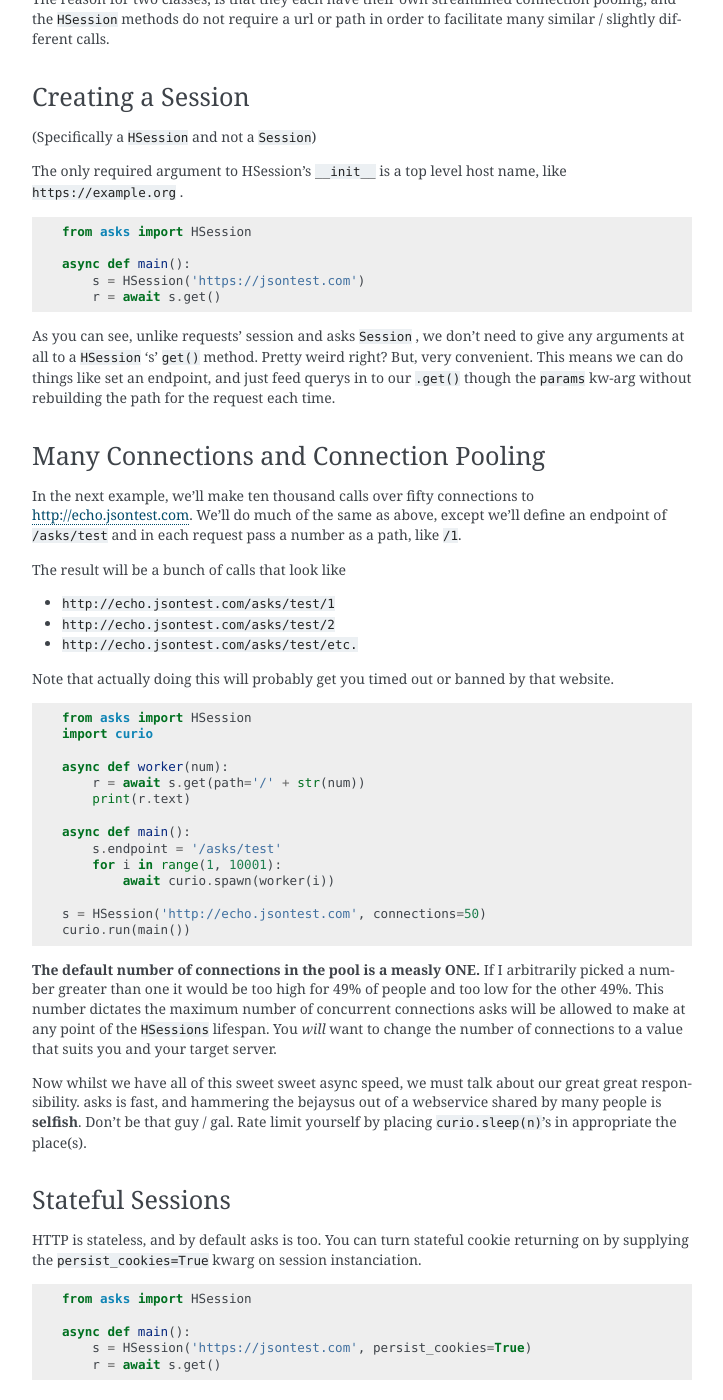
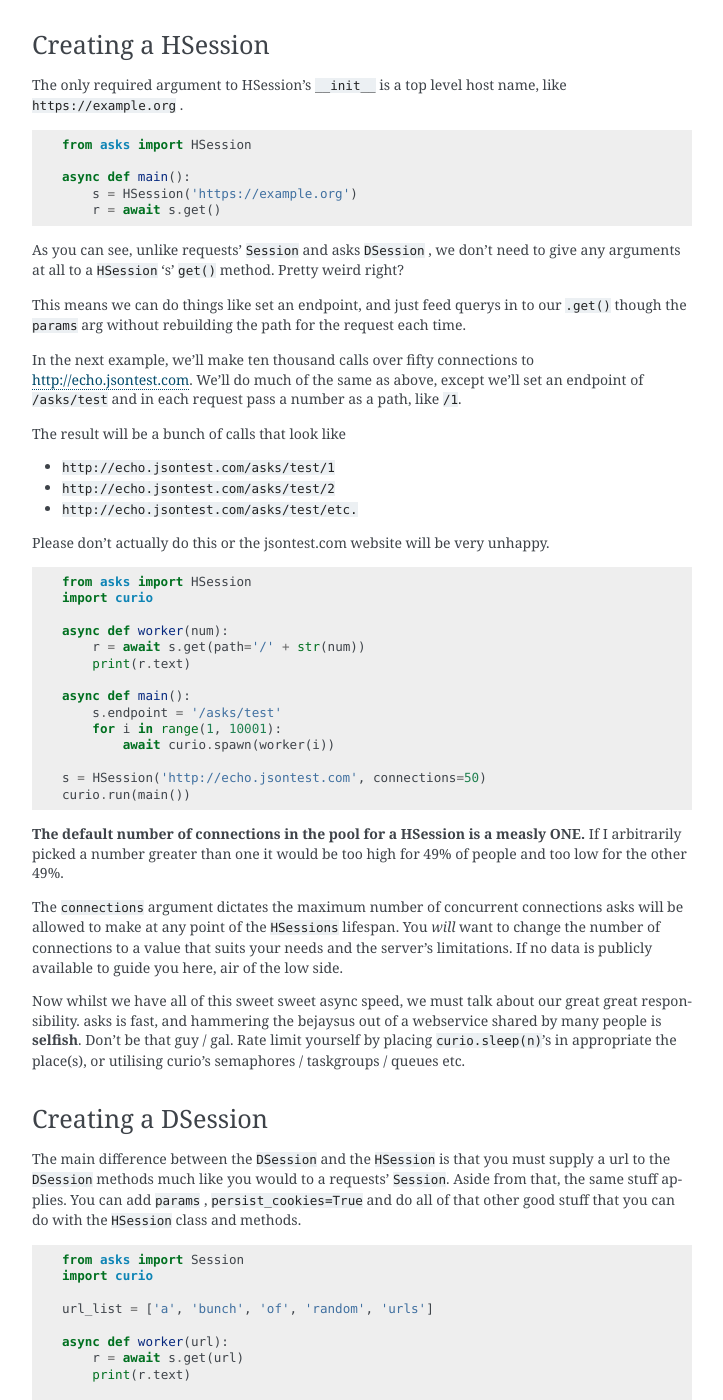
Before and after one commit to theelous3/asks, a Sphinx documentation site: the page built from docs/source/a-look-at-sessions.rst, in a window 1280 px wide and 1400 px high, scrolled down 385 px. Shown: the whole window, without its empty margins (388-1111 px from the left). Built offline with Sphinx 7.4.7, drawn with Linux system fonts in a browser that asks for light colours; some of the changed text lies outside the part shown.

```diff
--- a/docs/source/a-look-at-sessions.rst
+++ b/docs/source/a-look-at-sessions.rst
@@ -3,39 +3,34 @@ asks - A Look at Sessions
 
 While something like requests makes grabbing a single request very simple (and asks does too!); the sessions in asks aim to make getting a great many things simple as well.
 
-asks' sessions' methods are the same as the base asks functions, supporting ``get()``, ``head()``, ``post()``, ``put()``, ``delete()`` and ``options()``.
+asks' sessions' methods are the same as the base asks functions, supporting ``.get()``, ``.head()``, ``.post()``, ``.put()``, ``.delete()``, ``.options()`` and ``.request()``.
 
 For more info on how to use these methods, take a `look-see <https://asks.readthedocs.io/en/latest/overview-of-funcs-and-args.html>`_.
 
-**There are two kinds of session in asks. The** ``Session`` **and the homogeneous session(** ``HSession`` **).**
+**There are two kinds of session in asks.** The disparate session (``DSession``) and the homogeneous session(``HSession``).
 
-The ``HSession`` class is aimed at working with many requests to a single host. Dealing with an API is a great example of this.
+The `DSession`` class is aimed at working with many requests, to many hosts! Webscraping and such is an excellent use for this. This is like requests' ``Session`` and should be familiar to use.
 
-The `DSession`` class is aimed at working with many requests, to many hosts! Webscraping and such is an excellent use for this.
-
-The reason for two classes, is that they each have their own streamlined connection pooling, and the ``HSession`` methods do not require a url or path in order to facilitate many similar / slightly different calls.
+The ``HSession`` class is aimed at working with many requests to a single host. Dealing with an API is a great example of this and you'll see more on that below.
 
 
-Creating a Session
-__________________
+Creating a HSession
+___________________
 
-(Specifically a ``HSession`` and not a ``Session``)
 
 The only required argument to HSession's ``__init__`` is a top level host name, like ``https://example.org`` . ::
 
     from asks import HSession
 
     async def main():
-        s = HSession('https://jsontest.com')
+        s = HSession('https://example.org')
         r = await s.get()
 
-As you can see, unlike requests' session and asks ``Session`` , we don't need to give any arguments at all to a ``HSession`` 's' ``get()`` method. Pretty weird right? But, very convenient. This means we can do things like set an endpoint, and just feed querys in to our ``.get()`` though the ``params`` kw-arg without rebuilding the path for the request each time.
+As you can see, unlike requests' ``Session`` and asks ``DSession`` , we don't need to give any arguments at all to a ``HSession`` 's' ``get()`` method. Pretty weird right?
 
+This means we can do things like set an endpoint, and just feed querys in to our ``.get()`` though the ``params`` arg without rebuilding the path for the request each time.
 
-Many Connections and Connection Pooling
-_______________________________________
-
-In the next example, we'll make ten thousand calls over fifty connections to http://echo.jsontest.com. We'll do much of the same as above, except we'll define an endpoint of ``/asks/test`` and in each request pass a number as a path, like ``/1``.
+In the next example, we'll make ten thousand calls over fifty connections to http://echo.jsontest.com. We'll do much of the same as above, except we'll set an endpoint of ``/asks/test`` and in each request pass a number as a path, like ``/1``.
 
 The result will be a bunch of calls that look like
 
@@ -43,7 +38,7 @@ The result will be a bunch of calls that look like
 * ``http://echo.jsontest.com/asks/test/2``
 * ``http://echo.jsontest.com/asks/test/etc.``
 
-Note that actually doing this will probably get you timed out or banned by that website. ::
+Please don't actually do this or the jsontest.com website will be very unhappy. ::
 
     from asks import HSession
     import curio
@@ -60,27 +55,17 @@ Note that actually doing this will probably get you timed out or banned by that
     s = HSession('http://echo.jsontest.com', connections=50)
     curio.run(main())
 
-**The default number of connections in the pool is a measly ONE.** If I arbitrarily picked a number greater than one it would be too high for 49% of people and too low for the other 49%.
-This number dictates the maximum number of concurrent connections asks will be allowed to make at any point of the ``HSessions`` lifespan. You *will* want to change the number of connections to a value that suits you and your target server.
 
-Now whilst we have all of this sweet sweet async speed, we must talk about our great great responsibility. asks is fast, and hammering the bejaysus out of a webservice shared by many people is **selfish**. Don't be that guy / gal. Rate limit yourself by placing ``curio.sleep(n)``'s in appropriate the place(s).
+**The default number of connections in the pool for a HSession is a measly ONE.** If I arbitrarily picked a number greater than one it would be too high for 49% of people and too low for the other 49%.
 
+The ``connections`` argument dictates the maximum number of concurrent connections asks will be allowed to make at any point of the ``HSessions`` lifespan. You *will* want to change the number of connections to a value that suits your needs and the server's limitations. If no data is publicly available to guide you here, air of the low side.
 
-Stateful Sessions
-_________________
+Now whilst we have all of this sweet sweet async speed, we must talk about our great great responsibility. asks is fast, and hammering the bejaysus out of a webservice shared by many people is **selfish**. Don't be that guy / gal. Rate limit yourself by placing ``curio.sleep(n)``'s in appropriate the place(s), or utilising curio's semaphores / taskgroups / queues etc.
 
-HTTP is stateless, and by default asks is too. You can turn stateful cookie returning on by supplying the ``persist_cookies=True`` kwarg on session instanciation. ::
-
-    from asks import HSession
-
-    async def main():
-        s = HSession('https://jsontest.com', persist_cookies=True)
-        r = await s.get()
-
-Creating a Session
+Creating a DSession
 ___________________
 
-The main difference between the ``Session`` and the ``HSession`` is that you must supply a url to the ``Session`` methods. Aside from that, the usual stuff applies. You can add ``params`` , ``persist_cookies=True`` and do all of that other good stuff that you can do with the ``HSession`` class and methods. ::
+The main difference between the ``DSession`` and the ``HSession`` is that you must supply a url to the ``DSession`` methods much like you would to a requests' ``Session``. Aside from that, the same stuff applies. You can add ``params`` , ``persist_cookies=True`` and do all of that other good stuff that you can do with the ``HSession`` class and methods. ::
 
     from asks import Session
     import curio
@@ -99,3 +84,15 @@ The main difference between the ``Session`` and the ``HSession`` is that you mus
     curio.run(main())
 
 The default number of connections in the ``Session`` pool is ``20``.
+
+
+Stateful Sessions
+_________________
+
+HTTP is stateless, and by default asks is too. You can turn stateful cookie returning on by supplying the ``persist_cookies=True`` kwarg on session instanciation. ::
+
+    from asks import HSession
+
+    async def main():
+        s = HSession('https://example.com', persist_cookies=True)
+        r = await s.get()
--- a/docs/source/overview-of-funcs-and-args.rst
+++ b/docs/source/overview-of-funcs-and-args.rst
@@ -125,7 +125,7 @@ Don't want to wait forever? Me neither. You may set a timeout with the timeout a
 Authing
 _______
 
-Available off the bat, we have http basic auth and http digest auth. These are both crappy and next on the agenda is adding support for good auth.
+Available off the bat, we have http basic auth and http digest auth.
 
 To add auth in asks, you pass a tuple of ``('username', 'password')`` to the ``__init__`` of an auth class. For example::
 
```
Also changed, not shown: docs/source/index.rst (+4 -3 lines), docs/source/refrence-manual.rst (deleted, +0 -7 lines), docs/source/the-response-object.rst (+6 -6 lines), 1 other file.
